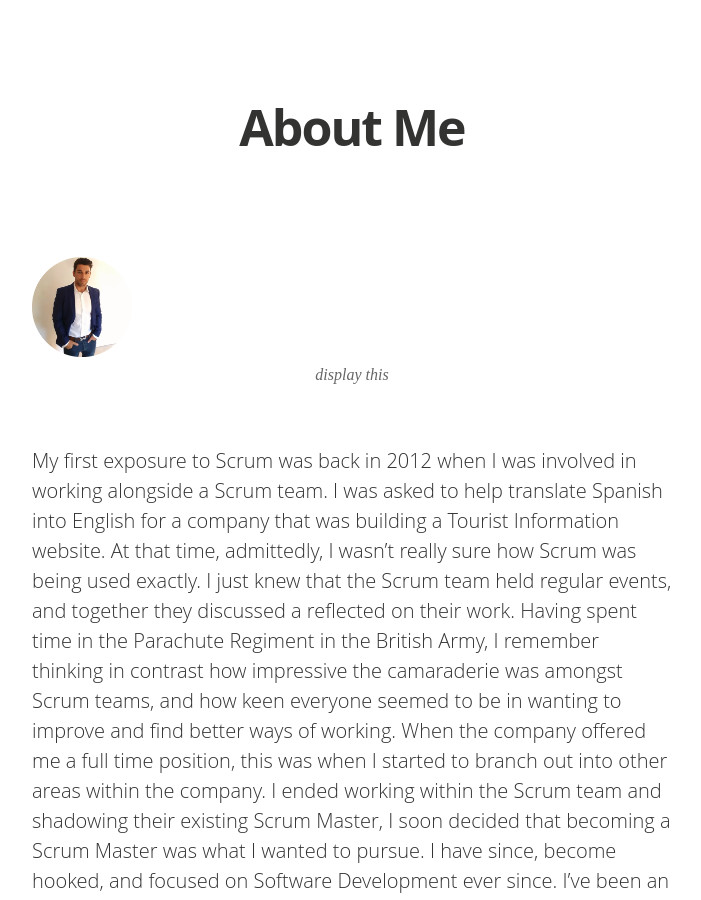
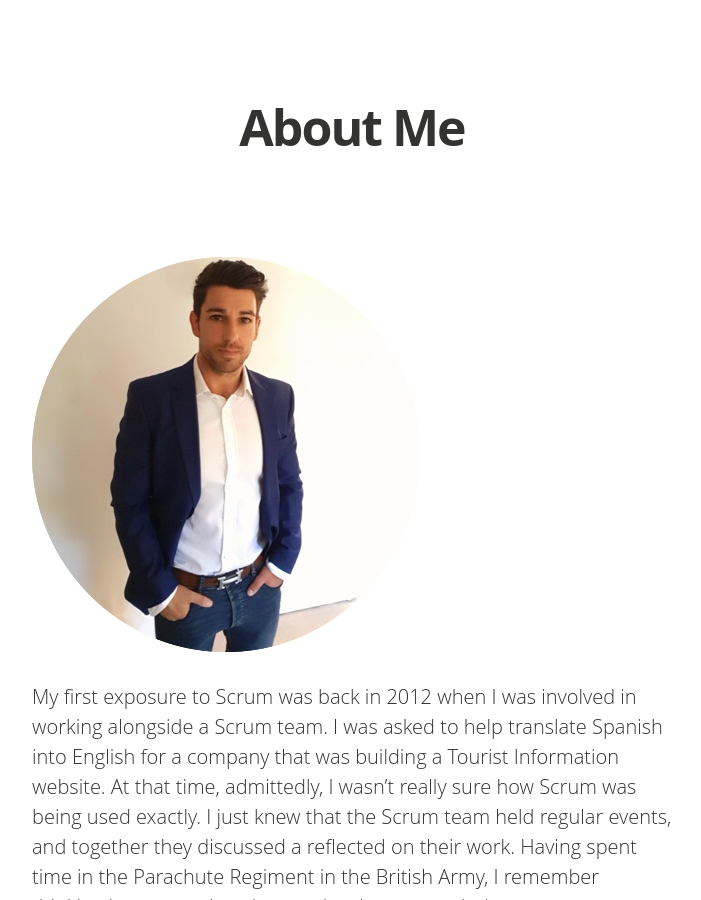
Before and after one commit to IamJackReed/JackReed, a Jekyll site: the page built from about-me.md, in a window 1280 px wide and 900 px high. Shown: the whole window, without its empty margins (288-989 px from the left). Built offline with Jekyll 4.4.1, drawn with Linux system fonts in a browser that asks for light colours; nearby versions of some CDN libraries; some web fonts are replaced.

Commit message:
Update about-me.md

```diff
--- a/about-me.md
+++ b/about-me.md
@@ -4,7 +4,7 @@
 permalink: /about-me/
 ---
 
-<img src="/assets/images/about-me-profile.png" alt="display this" width=100 height=100>
+<img src="/assets/images/about-me-profile.png" align="middle">
 
 <span style="color:#00000; font-family: 'open sans'; font-size: 1em; font-size: 20px; font-weight: 200; hyphens: none;">My first exposure to Scrum was back in 2012 when I was involved in working alongside a Scrum team. I was asked to help translate Spanish into English for a company that was building a Tourist Information website. At that time, admittedly, I wasn't really sure how Scrum was being used exactly. I just knew that the Scrum team held regular events, and together they discussed a reflected on their work. Having spent time in the Parachute Regiment in the British Army, I remember thinking in contrast how impressive the camaraderie was amongst Scrum teams, and how keen everyone seemed to be in wanting to improve and find better ways of working. When the company offered me a full time position, this was when I started to branch out into other areas within the company. I ended working within the Scrum team and shadowing their existing Scrum Master, I soon decided that becoming a Scrum Master was what I wanted to pursue. I have since, become hooked, and focused on Software Development ever since. I've been an Agile enthusiast for over 5 years now, with a particular interest in Scrum.
 
```
